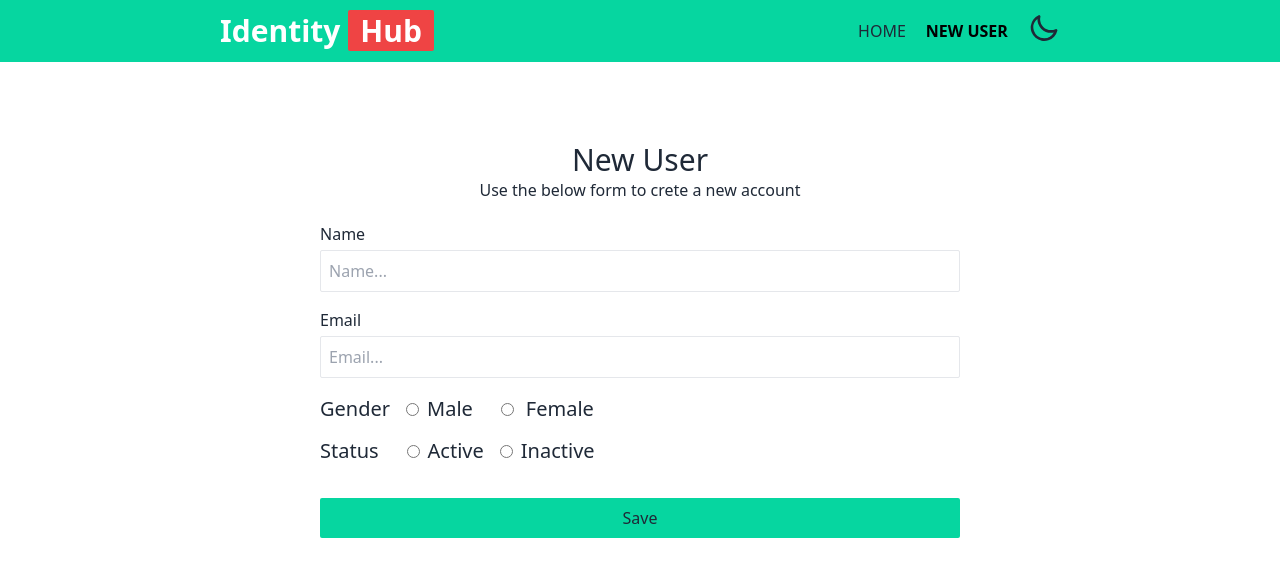
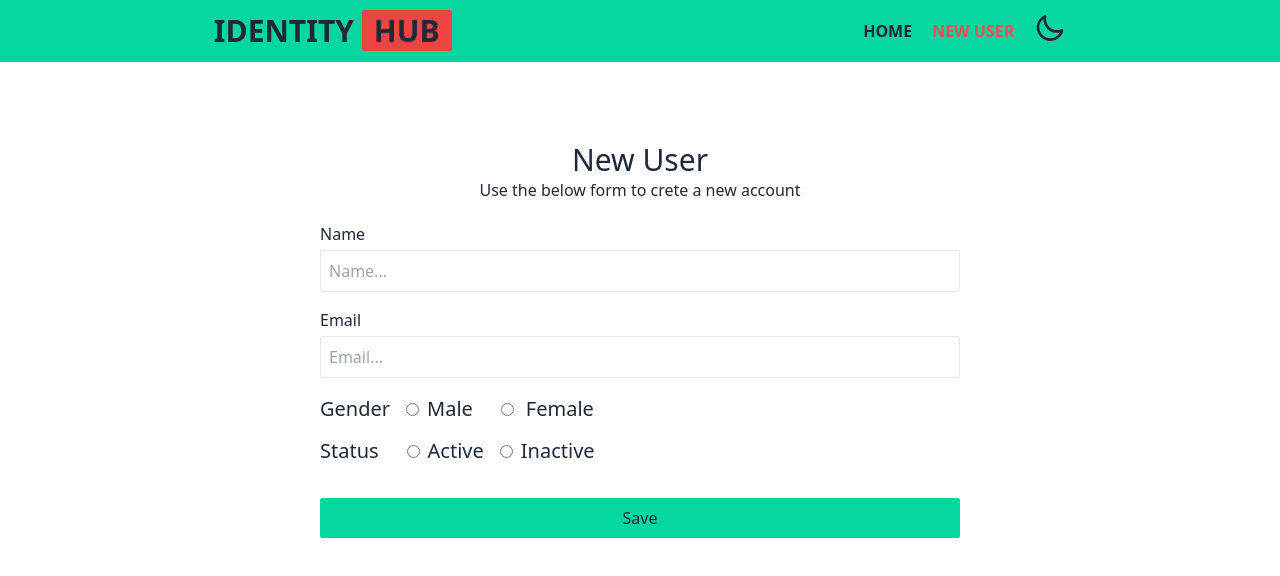
Before and after one commit to mdsajalali/identity-hub-client, a React (Vite) app: page /newUser in a window 1280 px wide. Shown: the top 576 px of the page. Built offline with nearby package versions, Linux system fonts and the light colour scheme.

Commit message:
action button change

```diff
--- a/src/App.jsx
+++ b/src/App.jsx
@@ -11,7 +11,7 @@ const App = () => {
   return (
     <div>
       <Header />
-      <div className="overflow-x-auto max-w-[1000px] mx-auto my-10">
+      <div className="overflow-x-auto max-w-[1000px] mx-auto my-10 px-4">
         <table className="table">
           <thead>
             <tr className="text-center text-[18px]">
@@ -20,12 +20,12 @@ const App = () => {
               <th className="border p-4">@Email</th>
               <th className="border p-4">Gender</th>
               <th className="border p-4">Status</th>
-              <th className="border p-4">Action</th>
+              <th className="border  p-4">Action</th>
             </tr>
           </thead>
           <tbody>
             {user.map((item, idx) => (
-              <tr className="text-center" key={item._id}>
+              <tr className="text-center text-[18px]" key={item._id}>
                 <AllUsers item={item} idx={idx} user={user} setUser={setUser} />
               </tr>
             ))}
--- a/src/components/AllUsers.jsx
+++ b/src/components/AllUsers.jsx
@@ -1,5 +1,5 @@
-import { FaPen } from "react-icons/fa";
-import { IoCloseSharp } from "react-icons/io5";
+import { FaPenToSquare } from "react-icons/fa6";
+import { MdDeleteForever } from "react-icons/md";
 import { Link } from "react-router-dom";
 
 const AllUsers = ({ item, idx, user, setUser }) => {
@@ -27,14 +27,19 @@ const AllUsers = ({ item, idx, user, setUser }) => {
       <td className="border p-2">{email}</td>
       <td className="border p-2">{gender}</td>
       <td className="border p-2">{status}</td>
-      <td className="border p-2 flex gap-5">
+      <td className="border p-2">
         <Link to={`/updateUser/${_id}`}>
-          <button className="text-[20px]">
-            <FaPen />
+          <button className="  bg-[#06D6A0] hover:opacity-50 transition-all text-white rounded-sm p-1 md:mr-4 mr-2 ">
+            <FaPenToSquare size={20} />
           </button>
         </Link>
-        <button className="text-3xl" onClick={() => userDelete(_id)}>
-          <IoCloseSharp />
+        <button
+          className=" bg-[#EF4C53] hover:opacity-50 transition-all text-white rounded-sm p-1"
+          onClick={() => userDelete(_id)}
+        >
+
+            <MdDeleteForever size={20} />
+
         </button>
       </td>
     </>
--- a/src/components/Header.jsx
+++ b/src/components/Header.jsx
@@ -24,7 +24,7 @@ const Header = () => {
   return (
     <header className="bg-[#06D6A0] p-2 sm:flex items-center  justify-center  sm:justify-around">
       <div className="text-center sm:text-left">
-        <h1 className=" text-2xl md:text-3xl text-white font-bold">
+        <h1 className=" text-2xl md:text-3xl uppercase   font-bold">
           <Link to="/">
             Identity <span className="bg-red-500 px-3 rounded-sm">Hub</span>
           </Link>
@@ -33,10 +33,10 @@ const Header = () => {
 
       <div className="flex items-center justify-center gap-5">
         <nav className="flex">
-          <li className="list-none mr-5">
+          <li className="list-none mr-5 font-bold">
             <NavLink to="/">HOME</NavLink>
           </li>
-          <li className="list-none">
+          <li className="list-none font-bold">
             <NavLink to="/newUser">NEW USER</NavLink>
           </li>
         </nav>
@@ -46,6 +46,7 @@ const Header = () => {
             {/* this hidden checkbox controls the state */}
             <input
               type="checkbox"
+
               onClick={handleToggle}
               checked={theme === "light" ? false : true}
             />
--- a/src/index.css
+++ b/src/index.css
@@ -3,6 +3,5 @@
 @tailwind utilities;
 
 a.active {
-  color: black;
-  font-weight: bold;
+  color: #EF4C53;
 }
```
Also changed, not shown: .eslintrc.cjs.
